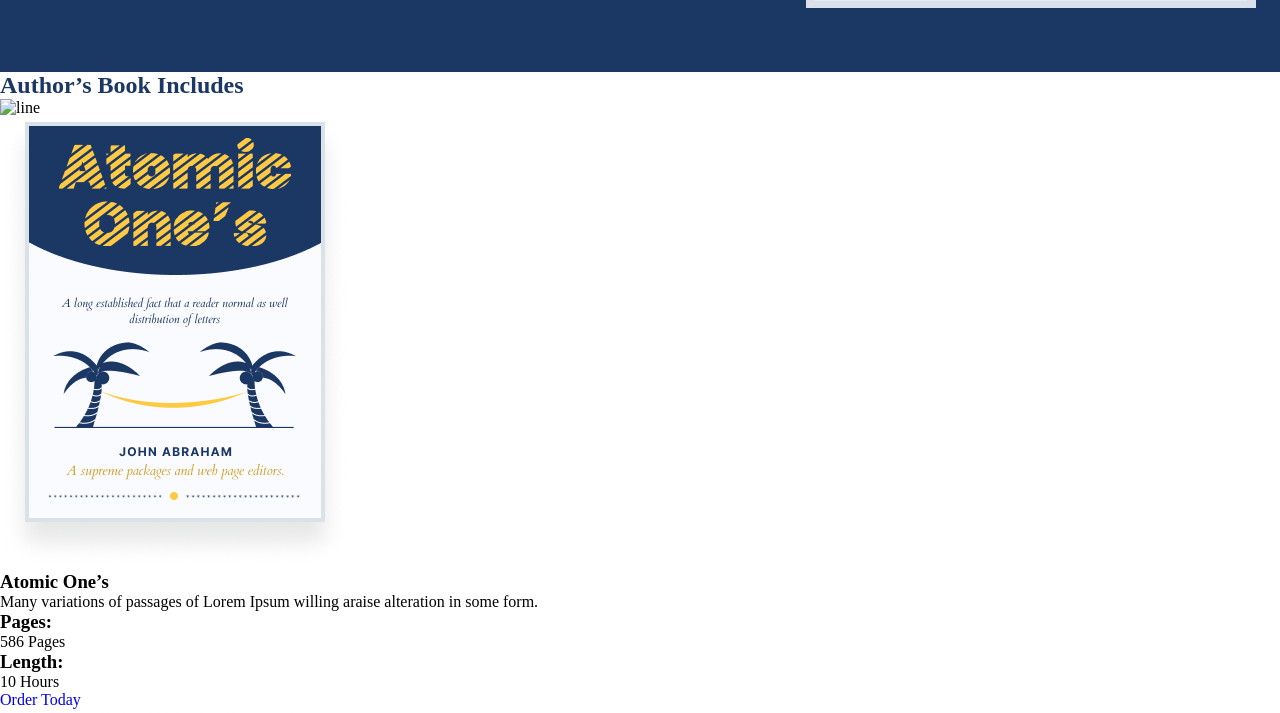
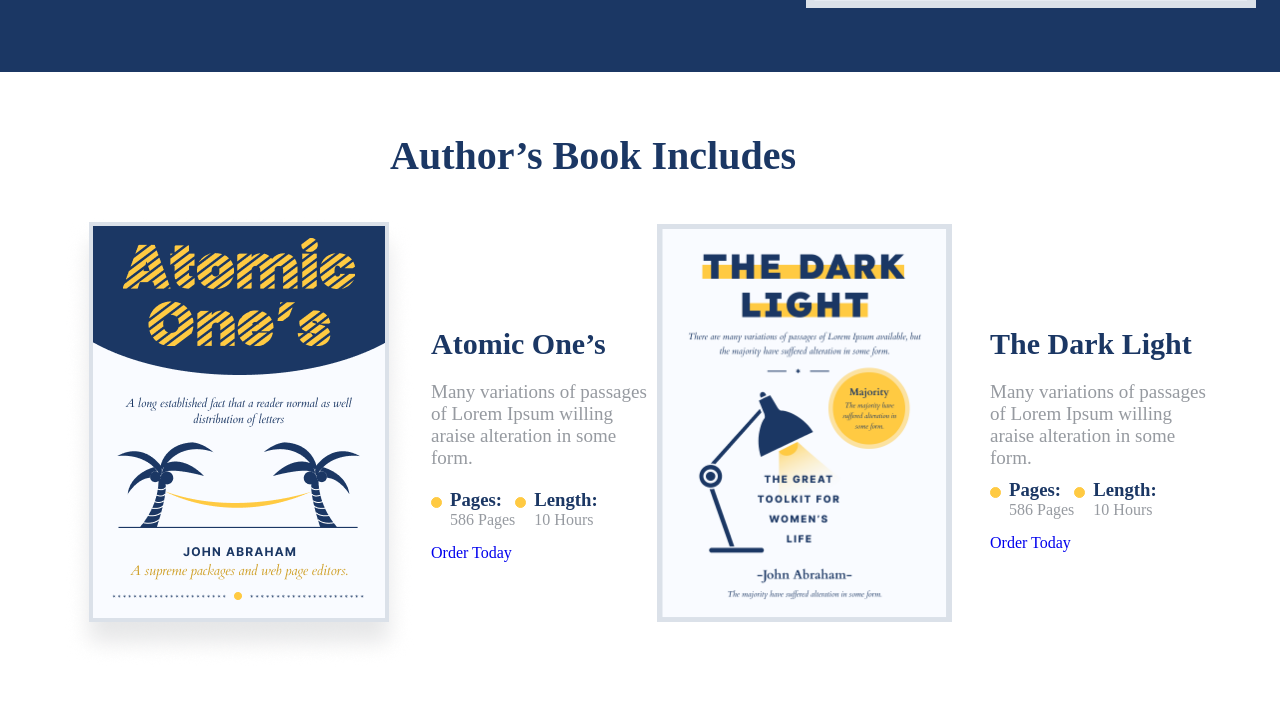
Before and after one commit to yaqutfettah0/imtahan, a plain HTML site: page book/index.html in a window 1280 px wide. Shown: the part 740-1453 px from the top of the page. After the commit the page ends 1411 px from the top, so only its background shows below. Drawn offline with Linux system fonts and the light colour scheme.

Commit message:
website1

```diff
--- a/book/index.html
+++ b/book/index.html
@@ -145,7 +145,6 @@
 
         <div class="main1-header">
               <h2>Author’s Book Includes</h2>
-              <img src="./image/Line.png" alt="line">
         </div>
 
         <div class="main1-boxs">
@@ -154,13 +153,17 @@
                 <div>
                     <img src="./image/book1.png" alt="book2">
                 </div>
-                <div>
 
-                    <h3>Atomic One’s</h3>
-                    <p>Many variations of passages of Lorem Ipsum willing araise  alteration in some form.</p>
+                <div class="main1-all1">
+
+                    <div class="main1-h3-p">
+                         <h3>Atomic One’s</h3>
+                         <p>Many variations of passages of Lorem Ipsum willing araise  alteration in some form.</p>
+
+                     </div>
 
                     <div class="main1-dots">
-                        <div>
+                        <div class="m1-dot1">
                             <div class="m1-dot"></div>
                             <div class="m1-dot-text">
                                 <h3>Pages:</h3>
@@ -168,7 +171,7 @@
                             </div>
                         </div>
 
-                        <div>
+                        <div class="m1-dot2">
                             <div class="m1-dot"></div>
                             <div class="m1-dot-text">
                                 <h3>Length:</h3>
@@ -193,15 +196,18 @@
             <div class="main1-box2">
 
                 <div>
-                    <img src="./image/book1.png" alt="book2">
+                    <img src="./image/Book.png" alt="book2">
                 </div>
-                <div>
+                <div class="main1-all">
 
-                    <h3>The Dark Light</h3>
-                    <p>Many variations of passages of Lorem Ipsum willing araise  alteration in some form.</p>
+                    <div class="main1-h3-p">
+                          <h3>The Dark Light</h3>
+                          <p>Many variations of passages of Lorem Ipsum willing araise  alteration in some form.</p>
+                    </div>
+
 
                     <div class="main1-dots">
-                        <div>
+                        <div class="m1-dot1">
                             <div class="m1-dot"></div>
                             <div class="m1-dot-text">
                                 <h3>Pages:</h3>
@@ -209,7 +215,7 @@
                             </div>
                         </div>
 
-                        <div>
+                        <div class="m1-dot2">
                             <div class="m1-dot"></div>
                             <div class="m1-dot-text">
                                 <h3>Length:</h3>
--- a/book/style.css
+++ b/book/style.css
@@ -264,17 +264,171 @@ header {
 
 
 .main1-header {
+    padding-top: 60px;
+    margin: auto;
+    width: 500px;
+
     h2 {
-        width: 574px;
+
         color: rgba(27, 55, 100, 1);
         font-weight: 700;
+        font-size: 40px;
+
     }
+
+}
+
+.main1-boxs {
+    display: grid;
+    grid-template-columns: repeat(2,1fr);
+    justify-items: center;
+    margin: auto;
+    width: 90vw;
+
+    .main1-h3-p {
+        display: grid;
+        gap: 20px;
+        h3 {
+            width: 205px;
+            font-size: 30px;
+            color: rgba(27, 55, 100, 1);
+        }
+
+        p {
+            width: 220px;
+            font-size: 19px;
+            color: rgba(150, 154, 160, 1);
+        }
+    }
+
+
+    .main1-box1 {
+        display: flex;
+        align-items: center;
+        padding-top: 38px;
+        gap: 17px;
+
+
+        .main1-dots {
+            display: flex;
+            align-items: center;
+            margin-top: 20px;
+            margin-bottom: 15px;
+
+            h3 {
+                color: rgba(27, 55, 100, 1);
+
+            }
+
+            p {
+                color: rgba(150, 154, 160, 1);
+            }
+
+            .m1-dot1 {
+                display: flex;
+                gap: 8px;
+
+                .m1-dot {
+                    border: 1px solid rgba(255, 202, 66, 1);
+                    background-color: rgba(255, 202, 66, 1);
+                    border-radius: 50%;
+                    width: 11px;
+                    height: 11px;
+                    margin-top: 8px;
+                }
+            }
+
+            .m1-dot2 {
+                display: flex;
+                gap: 8px;
+
+                .m1-dot {
+                    border: 1px solid rgba(255, 202, 66, 1);
+                    background-color: rgba(255, 202, 66, 1);
+                    border-radius: 50%;
+                    width: 11px;
+                    height: 11px;
+                    margin-top: 8px;
+                }
+            }
+        }
+
+
+
+
+    }
+
+
+    .main1-box2 {
+        display: flex;
+        align-items: center;
+        gap:38px;
+
+
+        img {
+            width: 295px;
+        }
+
+
+        .main1-all {
+            margin-top: 29px;
+        }
+
+
+        .main1-dots {
+            display: flex;
+            align-items: center;
+            margin-top: 10px;
+            margin-bottom: 15px;
+
+            h3 {
+                color: rgba(27, 55, 100, 1);
+
+            }
+
+            p {
+                color: rgba(150, 154, 160, 1);
+            }
+
+            .m1-dot1 {
+                display: flex;
+                gap: 8px;
+
+                .m1-dot {
+                    border: 1px solid rgba(255, 202, 66, 1);
+                    background-color: rgba(255, 202, 66, 1);
+                    border-radius: 50%;
+                    width: 11px;
+                    height: 11px;
+                    margin-top: 8px;
+                }
+            }
+
+            .m1-dot2 {
+                display: flex;
+                gap: 8px;
+
+                .m1-dot {
+                    border: 1px solid rgba(255, 202, 66, 1);
+                    background-color: rgba(255, 202, 66, 1);
+                    border-radius: 50%;
+                    width: 11px;
+                    height: 11px;
+                    margin-top: 8px;
+                }
+            }
+
+        }
+
+
+    }
+
+
 }
 
 
 
 }
-
 
 
 
```
